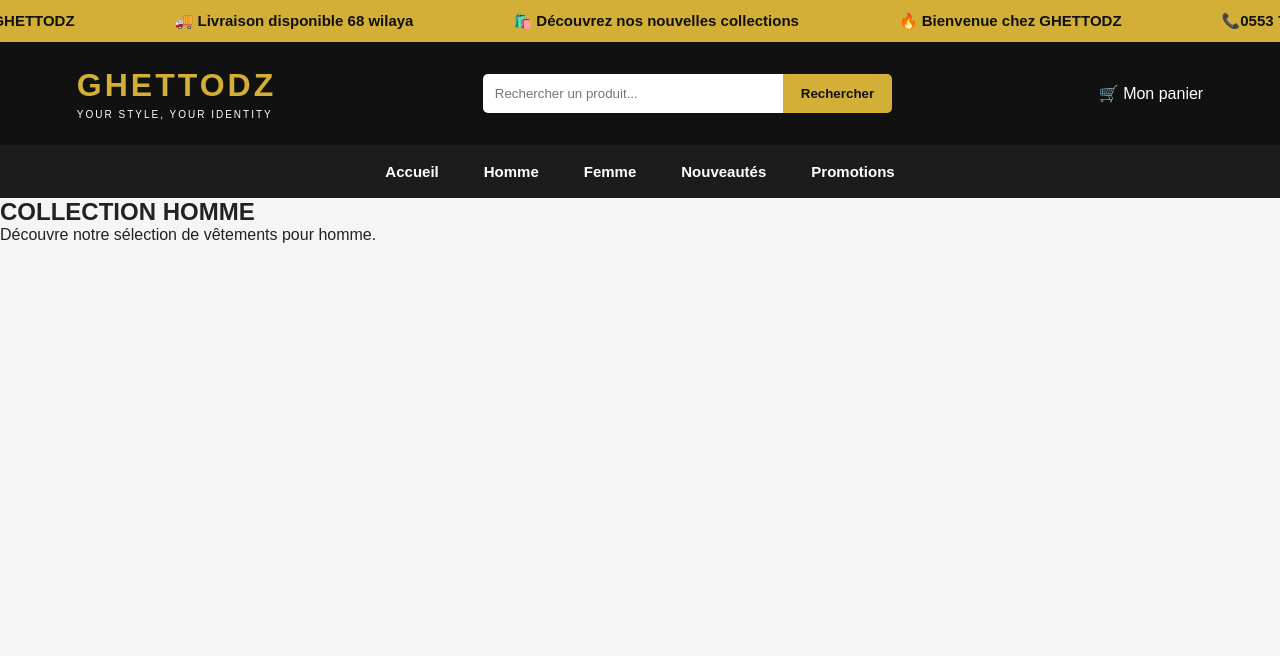
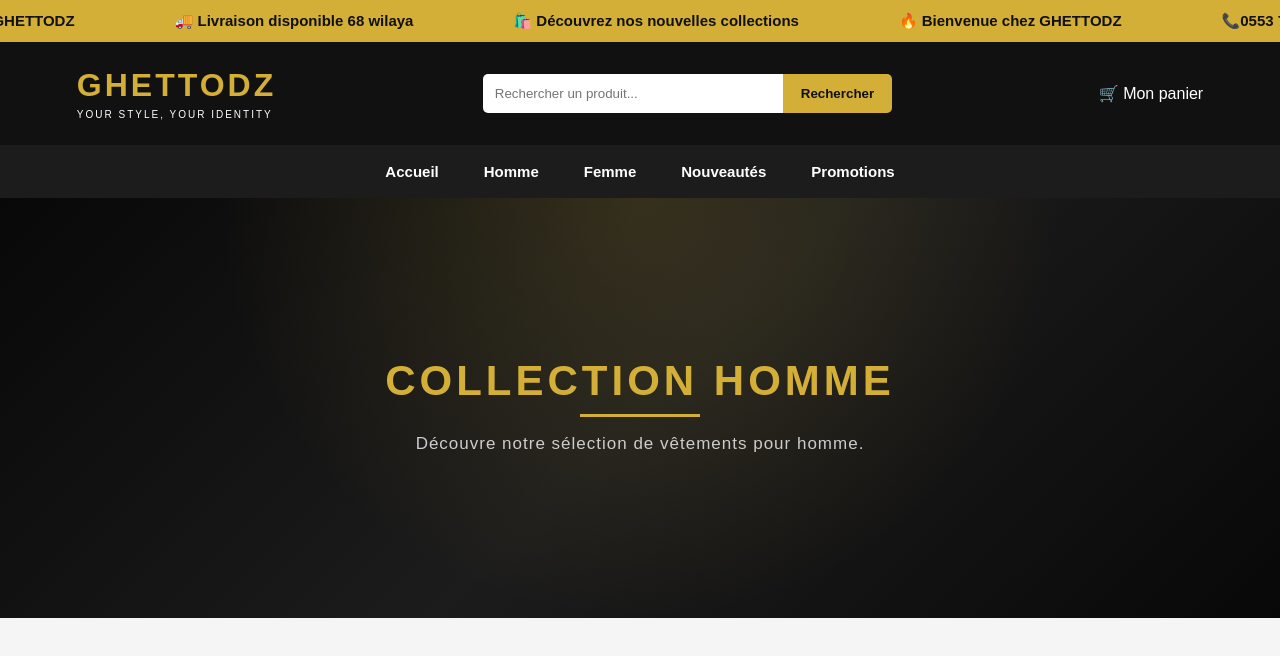
Before and after one commit to rabah687/GHETTODZ, a plain HTML site: page 2homme.html in a window 1280 px wide. Drawn offline with Linux system fonts and the light colour scheme.

Commit message:
banier homme terminer

```diff
--- a/2homme.html
+++ b/2homme.html
@@ -8,7 +8,6 @@
 
     <title>GHETTODZ | Homme</title>
 
-    <link rel="stylesheet" href="css/style.css">
     <link rel="stylesheet" href="css/style.css">
 </head>
 
--- a/css/style.css
+++ b/css/style.css
@@ -904,3 +904,151 @@ nav a:hover {
         height: 300px;
     }
 }
+
+
+
+/* ==============================
+   BANNIERE COLLECTION HOMME
+============================== */
+
+.collection-homme {
+    position: relative;
+    min-height: 420px;
+    display: flex;
+    flex-direction: column;
+    align-items: center;
+    justify-content: center;
+    text-align: center;
+    padding: 70px 8%;
+
+    background:
+        radial-gradient(
+            circle at 50% 0%,
+            rgba(212, 175, 55, 0.16),
+            transparent 55%
+        ),
+        linear-gradient(
+            135deg,
+            #080808,
+            #1c1c1c,
+            #080808
+        );
+
+    color: white;
+    overflow: hidden;
+}
+
+/* TITRE COLLECTION HOMME */
+
+.collection-homme h2 {
+    position: relative;
+    font-size: 42px;
+    font-weight: 800;
+    letter-spacing: 4px;
+    color: #d4af37;
+    margin-bottom: 25px;
+
+    animation: hommeTitre 0.8s ease both;
+}
+
+/* LIGNE DOREE SOUS LE TITRE */
+
+.collection-homme h2::after {
+    content: "";
+    position: absolute;
+    bottom: -12px;
+    left: 50%;
+
+    width: 0;
+    height: 3px;
+
+    background-color: #d4af37;
+    transform: translateX(-50%);
+
+    animation: hommeLigne 0.8s ease forwards;
+    animation-delay: 0.5s;
+}
+
+/* DESCRIPTION */
+
+.collection-homme p {
+    color: #cccccc;
+    font-size: 17px;
+    line-height: 1.7;
+    letter-spacing: 1px;
+
+    animation: hommeDescription 0.8s ease both;
+    animation-delay: 0.2s;
+}
+
+/* ANIMATION DU TITRE */
+
+@keyframes hommeTitre {
+    from {
+        opacity: 0;
+        transform: translateY(-25px);
+    }
+
+    to {
+        opacity: 1;
+        transform: translateY(0);
+    }
+}
+
+/* ANIMATION DE LA LIGNE */
+
+@keyframes hommeLigne {
+    from {
+        width: 0;
+    }
+
+    to {
+        width: 120px;
+    }
+}
+
+/* ANIMATION DE LA DESCRIPTION */
+
+@keyframes hommeDescription {
+    from {
+        opacity: 0;
+        transform: translateY(20px);
+    }
+
+    to {
+        opacity: 1;
+        transform: translateY(0);
+    }
+}
+
+/* ADAPTATION TELEPHONE */
+
+@media (max-width: 550px) {
+    .collection-homme {
+        min-height: 320px;
+        padding: 55px 5%;
+    }
+
+    .collection-homme h2 {
+        font-size: 28px;
+        letter-spacing: 2px;
+    }
+
+    .collection-homme p {
+        font-size: 14px;
+    }
+}
+
+/* RESPECT DES ANIMATIONS REDUITES */
+
+@media (prefers-reduced-motion: reduce) {
+    .collection-homme h2,
+    .collection-homme p {
+        animation: none;
+    }
+
+    .collection-homme h2::after {
+        animation: none;
+        width: 120px;
+    }
+}
```
